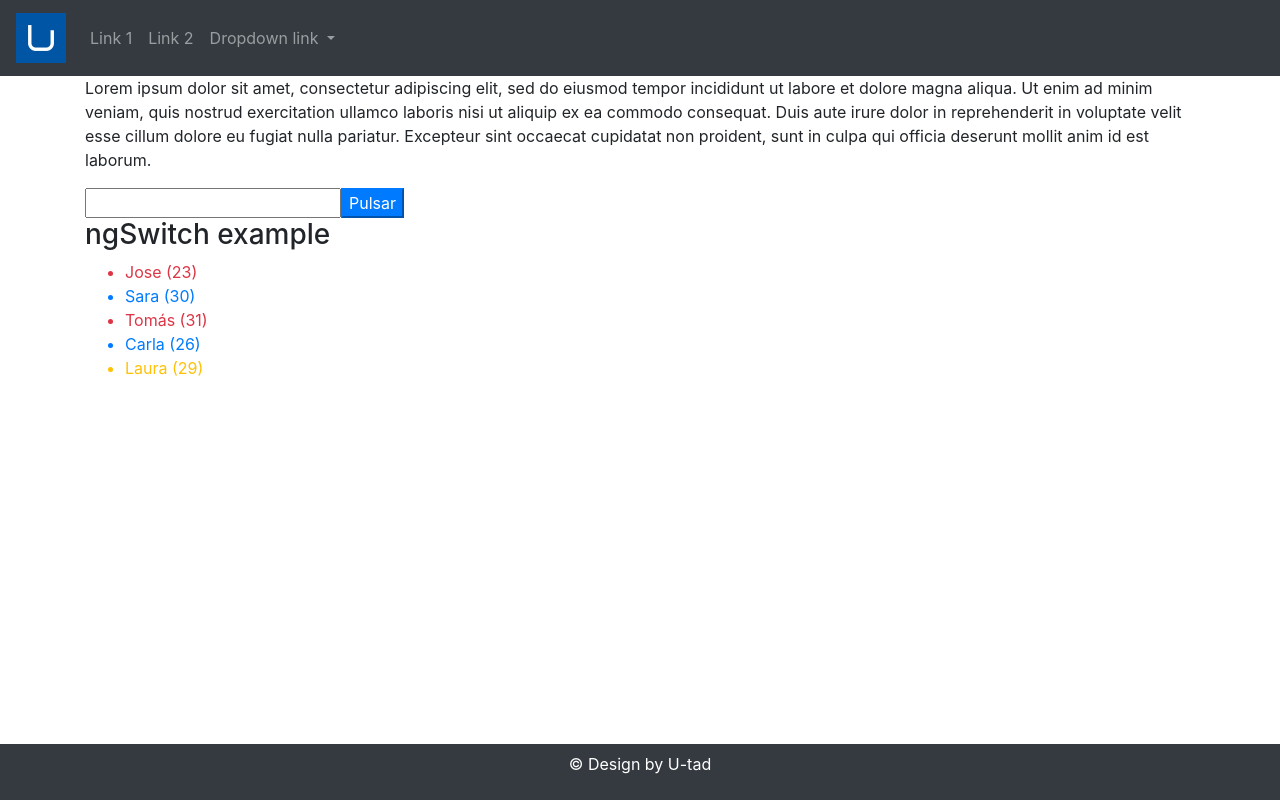
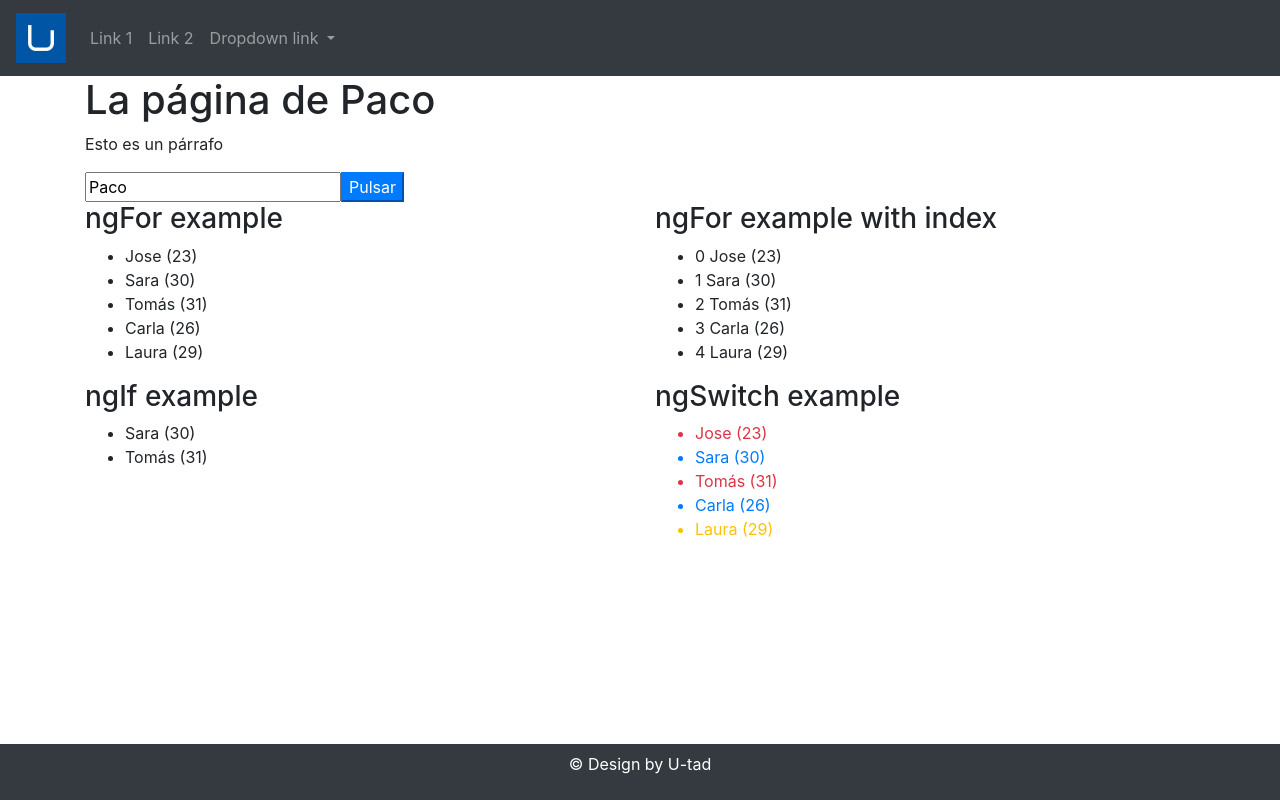
Before and after one commit to ricamgar/angular-project, an Angular app: page / in a window 1280 px wide. Built offline with nearby package versions, Linux system fonts and the light colour scheme.

Commit message:
directives

```diff
--- a/src/app/content/content.component.html
+++ b/src/app/content/content.component.html
@@ -1,15 +1,39 @@
-<div class="container">
-  <ng-container *ngFor="let name of names">
-    <h1 *ngIf="name !== 'Juan'">Hola {{name}}</h1>
-  </ng-container>
-  <p>Lorem ipsum dolor sit amet, consectetur adipiscing elit, sed do eiusmod tempor incididunt ut labore et dolore magna
-    aliqua. Ut enim ad minim veniam, quis nostrud exercitation ullamco laboris nisi ut aliquip ex ea commodo consequat.
-    Duis aute irure
-    dolor in reprehenderit in voluptate velit esse cillum dolore eu fugiat nulla pariatur. Excepteur sint occaecat
-    cupidatat non proident, sunt in culpa qui officia deserunt mollit anim id est laborum.</p>
+<div class="container" style="padding-bottom: 50px">
+  <h1> La página de {{name}}</h1>
+  <p>Esto es un párrafo</p>
   <input type="text" [(ngModel)]="name">
   <button class="btn-primary" (click)="onButtonClicked()">Pulsar</button>
+  <div class="row">
+    <div class="col">
+      <h3>ngFor example</h3>
+      <ul>
+        <li *ngFor="let person of people">
+          {{person.name}} ({{person.age}})
+        </li>
+      </ul>
+    </div>
+    <div class="col">
+      <h3>ngFor example with index</h3>
+      <ul>
+        <li *ngFor="let person of people; let i = index">
+          {{i}} {{person.name}} ({{person.age}})
+        </li>
+      </ul>
+    </div>
+  </div>
 
+  <div class="row">
+    <div class="col">
+      <h3>ngIf example</h3>
+      <ul>
+        <ng-container *ngFor="let person of people">
+          <li *ngIf="person.age >= 30">
+            {{person.name}} ({{person.age}})
+          </li>
+        </ng-container>
+      </ul>
+    </div>
+    <div class="col">
       <h3>ngSwitch example</h3>
       <ul>
         <ng-container *ngFor="let person of people" [ngSwitch]="person.country">
@@ -25,3 +49,7 @@
         </ng-container>
       </ul>
     </div>
+  </div>
+
+
+</div>
--- a/src/app/content/content.component.ts
+++ b/src/app/content/content.component.ts
@@ -7,6 +7,8 @@ import { Component, OnInit } from '@angular/core';
 })
 export class ContentComponent {
 
+  name = 'Paco';
+
   people = [
     {'name': 'Jose', 'age': '23', 'country': 'ES'},
     {'name': 'Sara', 'age': '30', 'country': 'FR'},
```
Lines whose indentation alone changed are shown as unchanged.
